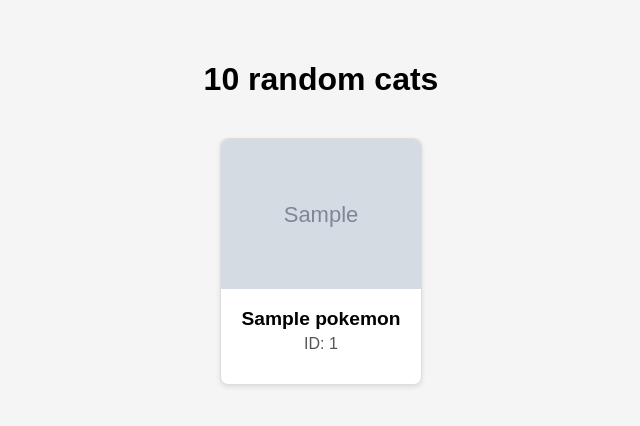
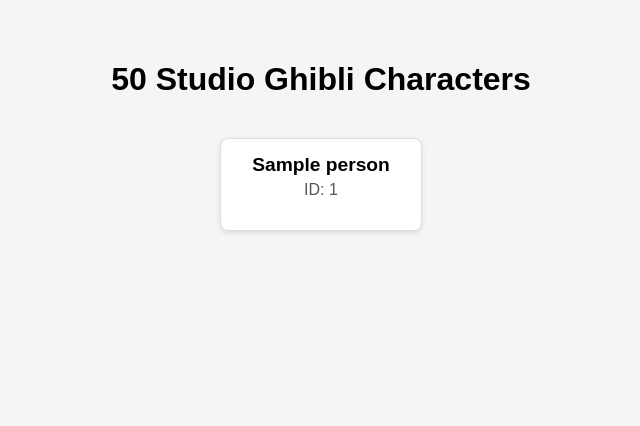
Before and after one commit to staten-island-tech/flask-api-project-selinal72, a Flask app: template templates/index.html in a window 1280 px wide. Shown: the top 426 px of the page, without its empty margins (319-959 px from the left). Run offline with Flask 3, Linux system fonts and the light colour scheme; the template is opened without the code that fills it: most values are stand-ins (such as "Sample title", 1, 10 or a date in 2020); grey boxes marked "Sample" are stand-in pictures.

Commit message:
idiv no wqork

```diff
--- a/app.py
+++ b/app.py
@@ -39,13 +39,15 @@ def index():
             }) """
 
         url = person['url']
+        parts = url.strip("/").split("/")
+        id = parts[-1]  # The last part is the Pokémon's ID
 
         """ # We use the ID to build an image URL.
         image_url = f"https://raw.githubusercontent.com/PokeAPI/sprites/master/sprites/pokemon/{id}.png" """
 
         people.append({
             'name': person['name'].capitalize(),
-            'url': url
+            'id': id
         })
 
     # We tell Flask to show the 'index.html' page and pass the list of Pokémon.
@@ -55,31 +57,11 @@ def index():
 @app.route("/person/<id>")
 def person_detail(id):
     # We get detailed info for a specific Pokémon using its id.
-    response = requests.get(f"{url}")
+    response = requests.get(f"https://ghibliapi.vercel.app/people/{id}")
     data = response.json()
 
-    # We extract extra details like types, height, weight, and stats.
-    types = [t['type']['name'] for t in data['types']]
-    height = data.get('height')
-    weight = data.get('weight')
-    name = data.get('name').capitalize()
-    image_url = f"https://raw.githubusercontent.com/PokeAPI/sprites/master/sprites/pokemon/{id}.png"
-
-    # Get the Pokémon’s base stats (like hp, attack, defense, etc.)
-    stat_names = [stat['stat']['name'] for stat in data['stats']]
-    stat_values = [stat['base_stat'] for stat in data['stats']]
-
     # We tell Flask to show the 'pokemon.html' page with all these details.
-    return render_template("pokemon.html", pokemon={
-        'name': name,
-        'id': id,
-        'image': image_url,
-        'types': types,
-        'height': height,
-        'weight': weight,
-        'stat_names': stat_names,
-        'stat_values': stat_values
-    })
+    return render_template("person.html", data=data)
 
 if __name__ == '__main__':
     app.run(debug=True)
--- a/templates/index.html
+++ b/templates/index.html
@@ -2,22 +2,21 @@
 <html>
   <head>
     <meta charset="UTF-8" />
-    <title>First 150 Pokémon</title>
+    <title>All Studio Ghibli Characters</title>
     <!-- Link to your CSS stylesheet -->
     <link rel="stylesheet" href="{{ url_for('static', filename='style.css') }}" />
   </head>
   <body>
     <div class="container">
-      <h1>10 random cats</h1>
+      <h1>50 Studio Ghibli Characters</h1>
       <div class="card-container">
         <!-- Loop through each Pokémon and wrap each card in a link -->
-        {% for cat in cats %}
-        <a href="{{ url_for('cat_detail', id=cat.id) }}" class="card-link">
+        {% for person in people %}
+        <a href="{{ url_for('person_detail', id=person.id) }}" class="card-link">
           <div class="card">
-            <img src="{{ cat.image }}" alt="{{ pokemon.name }}" />
             <div class="card-body">
-              <h5 class="card-title">{{ pokemon.name }}</h5>
-              <p class="card-text">ID: {{ pokemon.id }}</p>
+              <h5 class="card-title">{{ person.name }}</h5>
+              <p class="card-text">ID: {{ person.id }}</p>
             </div>
           </div>
         </a>
```
Also changed, not shown: templates/person.html (added, +21 -0 lines), templates/pokemon.html (deleted, +0 -56 lines).
